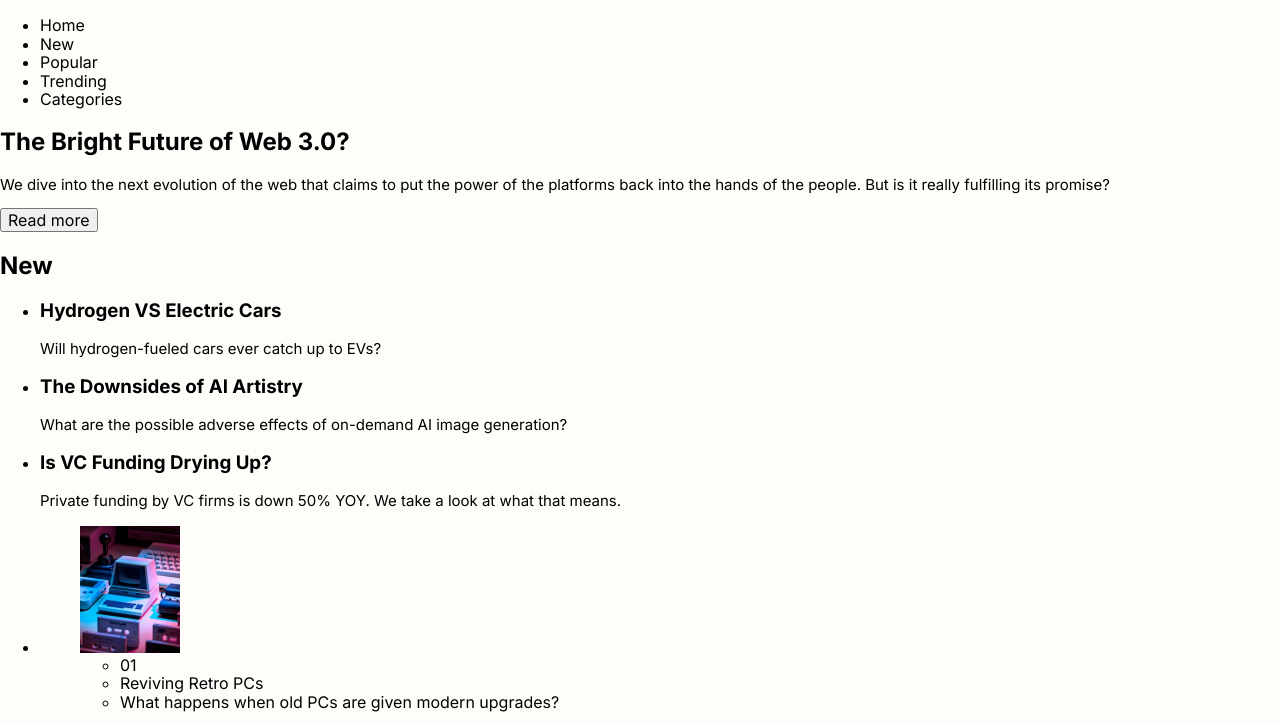
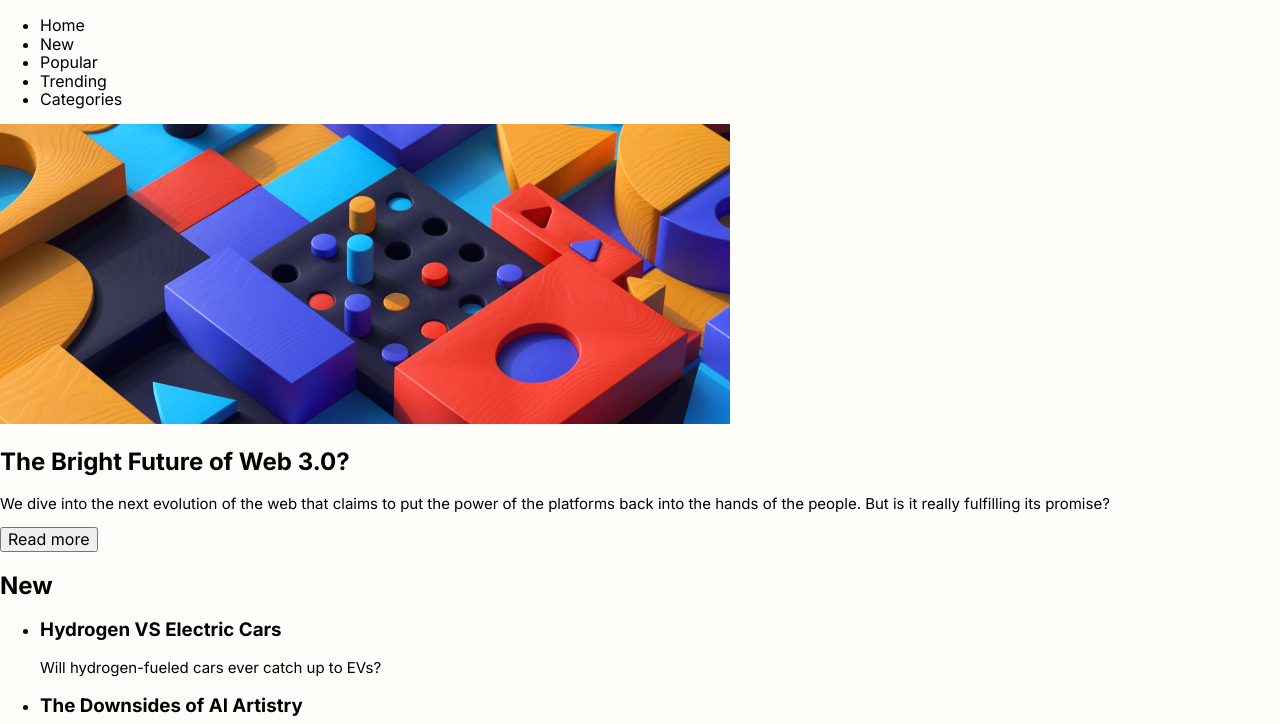
Before and after one commit to szkic/news-homepage-main, a plain HTML site: page index.html in a window 1280 px wide. Shown: the part 43-767 px from the top of the page. Drawn offline with nearby package versions, Linux system fonts and the light colour scheme.

Commit message:
added main picture

```diff
--- a/index.html
+++ b/index.html
@@ -48,6 +48,7 @@
 
     <main>
       <section>
+        <img src="assets/images/image-web-3-desktop.jpg" alt="blocks" width="730" height="300">
         <h1>The Bright Future of Web 3.0?</h1>
         <p>
           We dive into the next evolution of the web that claims to put the
```
